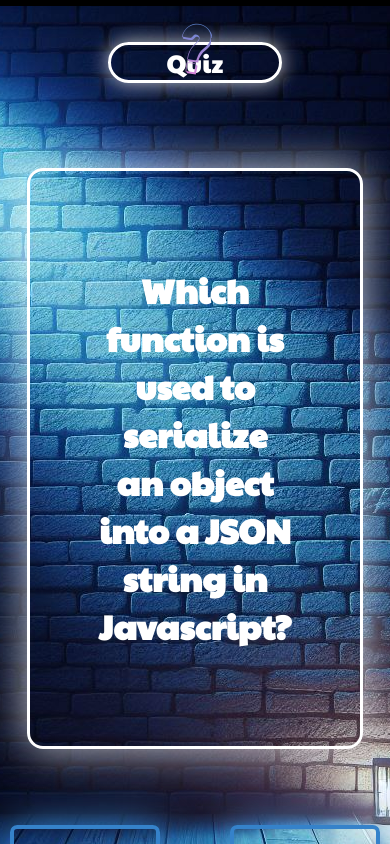
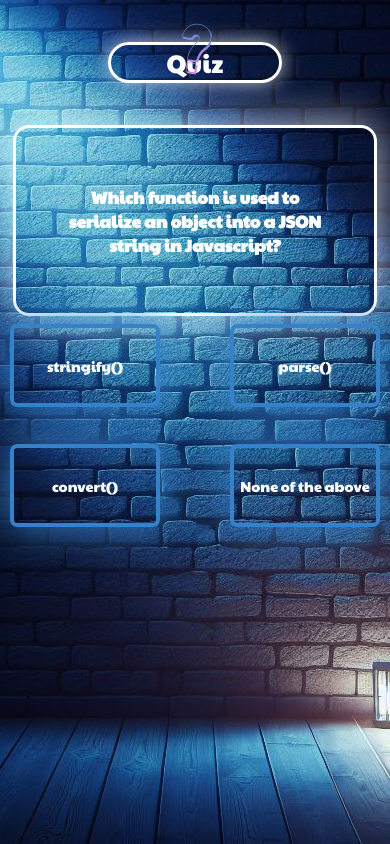
Before and after one commit to kna1703/quiz_react, a React (Vite) app: page / in a window 390 px wide. Shown: the top 844 px of the page. Built offline with nearby package versions, Linux system fonts and the light colour scheme.

Commit message:
responsive question

```diff
--- a/src/components/question/question/question.css
+++ b/src/components/question/question/question.css
@@ -2,15 +2,20 @@
   border: solid white;
   width: 50%;
   text-align: center;
-  margin: 5vh auto 8vh auto;
+  margin: 2vh auto 4vh auto;
 }
 
 h2 {
   font-size: 4vh;
 }
 
-@media only screen and (min-width: 430px) {
+@media only screen and (max-width: 430px) {
   .box {
     margin: 0 auto;
+    width: 70%;
+  }
+
+  h2 {
+    font-size: 2vh;
   }
 }
--- a/src/index.css
+++ b/src/index.css
@@ -46,7 +46,7 @@ body {
 
 .box {
   border: white solid;
-  padding: 8vh;
+  padding: 5vh;
   border-radius: 1em;
   box-shadow: 0 0 45px rgba(255, 255, 255, 0.75);
 }
```
